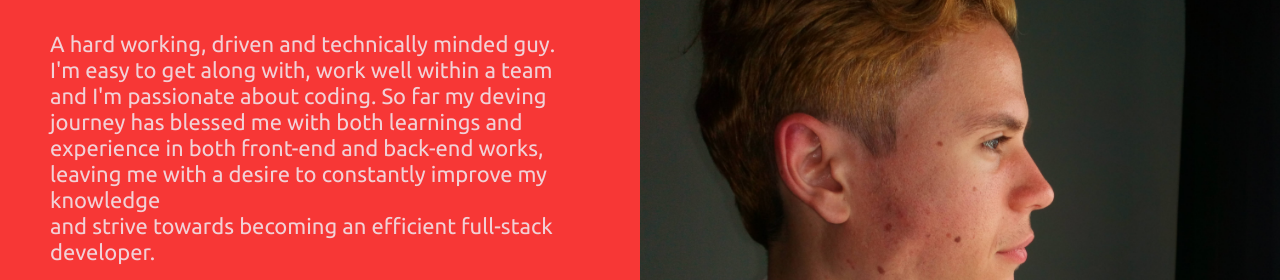
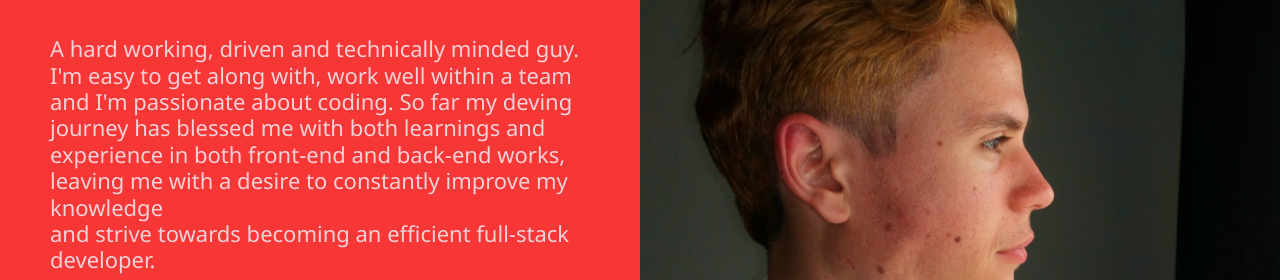
Before and after one commit to JoshArendse/NewPortfolio, a plain HTML site: page index.html in a window 1280 px wide. Shown: the part 118-398 px from the top of the page. Drawn offline with nearby package versions, Linux system fonts and the light colour scheme.

Commit message:
refinements
changed font family to 'Segoe UI' and decreased line-height

```diff
--- a/css/styles.css
+++ b/css/styles.css
@@ -11,7 +11,7 @@
     --width: 100vw;
     --shadow: 0px 0px 3px 0px rgba(0, 0, 0, 0.8);
     --AA: antialiased;
-    --font: 'Ubuntu';
+    --font: 'Segoe UI', Tahoma, Geneva, Verdana, sans-serif;
     --pad: 50px 0;
     --pad2: 10px 0;
     --pad3: 100px 50px;
@@ -24,6 +24,7 @@
 
 *{
     margin: 0;
+    line-height: 1.2em;
 }
 
 h1{
--- a/index.html
+++ b/index.html
@@ -4,7 +4,6 @@
     <meta charset="UTF-8">
     <meta name="viewport" content="width=device-width, initial-scale=1.0">
     <link rel="stylesheet" href="css/styles.css">
-    <link href="https://fonts.googleapis.com/css?family=Ubuntu:400,700&display=swap" rel="stylesheet">
     <link href="https://unpkg.com/aos@2.3.1/dist/aos.css" rel="stylesheet">
     <link rel="stylesheet" href="https://cdnjs.cloudflare.com/ajax/libs/font-awesome/4.7.0/css/font-awesome.min.css">
     <script src="https://ajax.googleapis.com/ajax/libs/jquery/3.4.1/jquery.min.js"></script>
```
